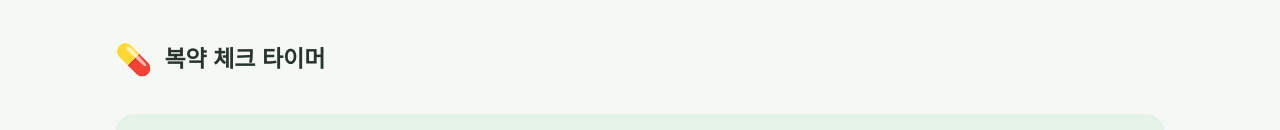
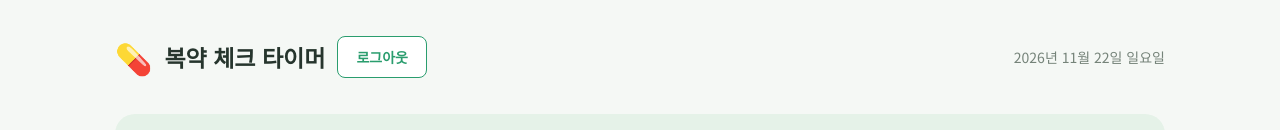
Before and after one commit to rhoyeongjae/smart-medication-timer, a plain HTML site: page index.html in a window 1280 px wide. Shown: the top 130 px of the page. Drawn offline with Linux system fonts and the light colour scheme; no server answers.

Commit message:
로그아웃 추가

```diff
--- a/index.html
+++ b/index.html
@@ -15,6 +15,7 @@
         <div class="logo">
           <span class="logo-icon">💊</span>
           <h1>복약 체크 타이머</h1>
+          <button id="logoutButton">로그아웃</button>
         </div>
 
         <div class="today">
```
